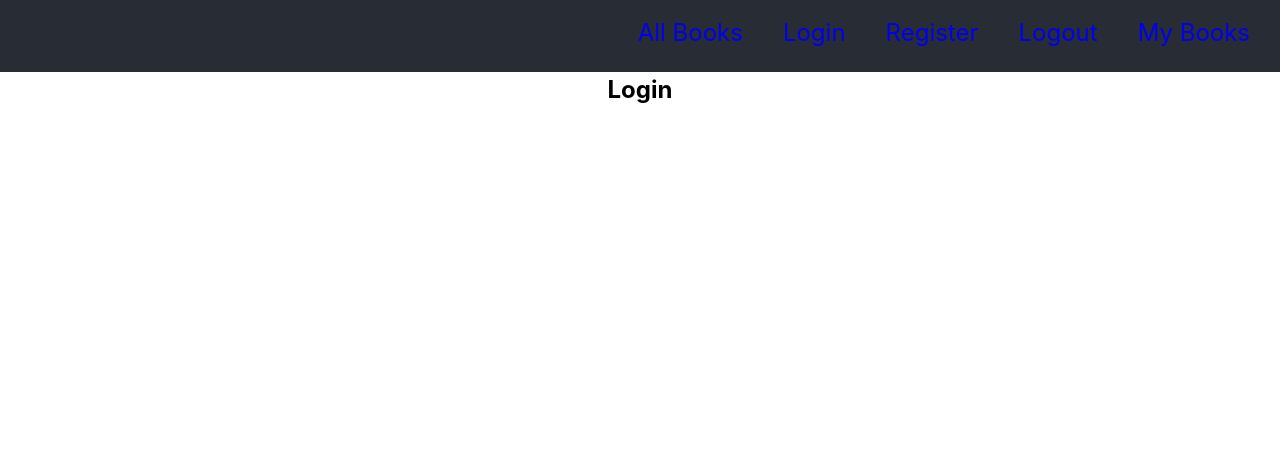
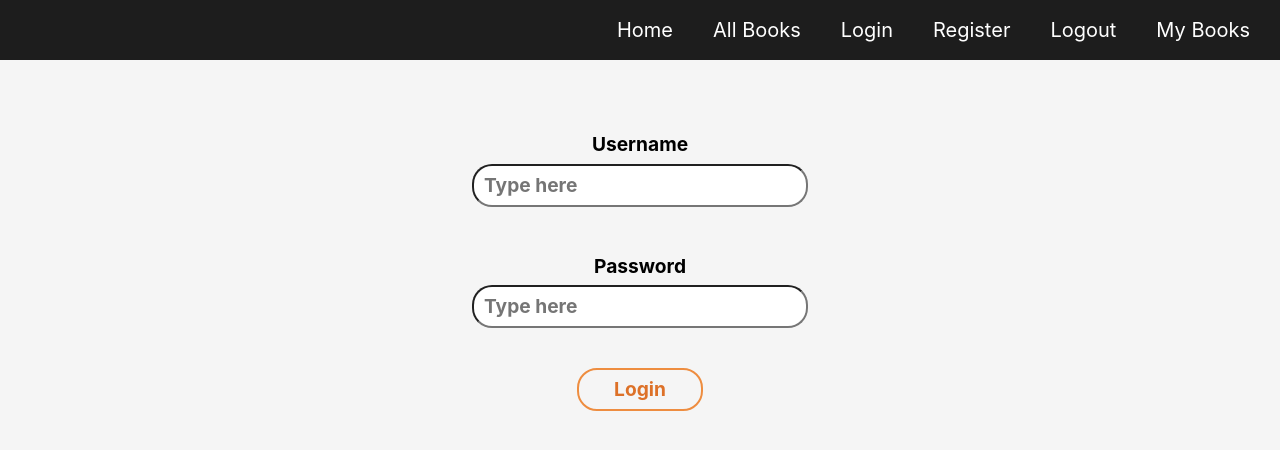
Before and after one commit to VladimirKolarov/SoftUni-Library-Project-React, a React (Create React App) app in the folder project/: page /login in a window 1280 px wide. Shown: the top 450 px of the page. Built offline with nearby package versions, Linux system fonts and the light colour scheme.

Commit message:
Login page

```diff
--- a/project/src/App.css
+++ b/project/src/App.css
@@ -1,21 +1,19 @@
+:root{
+  --white:#fff;
+  --beige:#dcdbba;
+  --light-orange:#ee8d40;
+  --dark-orange:#dd7128;
+  --black:#1d1d1d;
+  --light-beige: #f5f5f5;
+}
+
 
 .App {
   text-align: center;
 }
 
-
-
-/* .App-header {
-  background-color: #282c34;
-  min-height: 100vh;
-  display: flex;
-  flex-direction: column;
-  align-items: center;
-  justify-content: center;
-  font-size: calc(10px + 2vmin);
-  color: white;
-} */
-
-.App-link {
-  color: #61dafb;
+.App .Main{
+  height: calc(100vh - 3em) ;
+  background-color: var(--light-beige);
+  padding: 25px;
 }
--- a/project/src/App.js
+++ b/project/src/App.js
@@ -5,6 +5,7 @@ import { Routes, Route } from "react-router-dom";
 
 import { Header } from './components/Header/Header';
 import { Books } from './components/Books/Books.js';
+import { Login } from './components/Login/Login.js'
 
 
 function App() {
@@ -13,17 +14,20 @@ function App() {
 
             <Header />
 
-            <Routes>
-                <Route path="/" element={<Books/>}/>
-                <Route path="/login" element={<h2> Login</h2>}/>
-                <Route path="/Logout" element={<h2> Logout</h2>}/>
-                <Route path="/register" element={<h2> Registration Page</h2>}/>
-                <Route path="/mybooks" element={<h2> My Books</h2>}/>
-                <Route path="*" element={<h2> 404 Page Not Found</h2>}/>
+            <section className='Main'>
 
-            </Routes>
+                <Routes>
+                    <Route path="/" element={<h2>Home Page</h2>} />
+                    <Route path="/allbooks" element={<Books />} />
+                    <Route path="/login" element={<Login />} />
+                    <Route path="/Logout" element={<h2> Logout</h2>} />
+                    <Route path="/register" element={<h2> Registration Page</h2>} />
+                    <Route path="/mybooks" element={<h2> My Books</h2>} />
+                    <Route path="*" element={<h2> 404 Page Not Found</h2>} />
 
+                </Routes>
 
+            </section>
 
 
 
--- a/project/src/components/Header/Header.css
+++ b/project/src/components/Header/Header.css
@@ -1,3 +1,17 @@
+:root{
+    --white:#fff;
+    --beige:#dcdbba;
+    --light-orange:#ee8d40;
+    --dark-orange:#dd7128;
+    --black:#1d1d1d;
+  }
+
+  .App-header {
+      background-color: var(--black);
+      min-height: 2em;
+      font-size: 1.25em;
+  }
+
 .App-header > .Header-container{
     display: flex;
     justify-content: right;
@@ -12,15 +26,9 @@
 
 .App-header ul li a{
     text-decoration: none;
+    color: var(--white);
 }
 
 .App-header ul li a:hover{
-    color: bisque;
+    color: var(--beige);
 }
-
-.App-header {
-    background-color: #282c34;
-    min-height: 3em;
-    font-size: 1.5em;
-    color: white;
-}
--- a/project/src/components/Header/Header.js
+++ b/project/src/components/Header/Header.js
@@ -1,13 +1,14 @@
 import "./Header.css"
 
-import {Link} from "react-router-dom";
+import { Link } from "react-router-dom";
 
 export const Header = () => {
     return (
         <header className="App-header">
             <div className="Header-container">
                 <ul>
-                    <li><Link to="/">All Books</Link></li>
+                    <li><Link to="/">Home</Link></li>
+                    <li><Link to="/allbooks">All Books</Link></li>
                     <li><Link to="/login">Login</Link></li>
                     <li><Link to="/register">Register</Link></li>
                     <li><Link to="/logout">Logout</Link></li>
--- /dev/null
+++ b/project/src/components/Login/Login.css
@@ -0,0 +1,33 @@
+.App .Main .Login {
+    max-width: 60%;
+    border-radius: 20px;
+    margin: auto;
+
+}
+
+.App .Main .Login label, .App .Main .Login input {
+    display: block;
+    margin: auto;
+    border-radius: 20px;
+    color: var(--balck);
+    font-size: 1.2em;
+    font-weight: 700;
+    padding: 5px 10px;
+    cursor:text;
+}
+
+.App .Main .Login label{
+    margin-top: 40px;
+}
+
+.App .Main .Login button {
+    background-color: transparent;
+    color: var(--dark-orange);
+    font-size: 1.2em;
+    font-weight: 700;
+    padding: 5px 35px;
+    margin: 40px 0;
+    border-radius: 20px;
+    border: 2px solid var(--light-orange);
+    cursor: pointer;
+}
--- /dev/null
+++ b/project/src/components/Login/Login.js
@@ -0,0 +1,47 @@
+import { useState } from "react";
+import "./Login.css"
+
+export const Login = () => {
+
+    const [user, setUser] = useState({ username: "", password: "" });
+
+    const submitHandler = (e) => {
+        e.preventDefault();
+
+        console.log(`Username: ${user.username} ; Password: ${user.password}`);
+    }
+
+    return (
+        <form onSubmit={submitHandler} className="Login">
+
+            <label htmlFor="username"> Username</label>
+            <input
+                id="username"
+                type="text"
+                name="username"
+                placeholder="Type here"
+                value={user.username}
+                onChange={(e) => {
+                    setUser({ ...user, username: e.target.value })
+                }
+                }
+            />
+
+            <label htmlFor="password"> Password</label>
+            <input
+                id="password"
+                type="password"
+                name="password"
+                placeholder="Type here"
+                value={user.password}
+                onChange={(e) => {
+                    setUser({ ...user, password: e.target.value })
+                }
+                }
+            />
+
+            <button>Login</button>
+
+        </form>
+    )
+}
--- /dev/null
+++ b/project/src/services/requester.js
@@ -0,0 +1,5 @@
+
+
+export const request = ({}) => {
+
+}
--- /dev/null
+++ b/project/src/services/userService.js
@@ -0,0 +1,3 @@
+export const LoginUser = () => {
+
+}
```
Also changed, not shown: project/src/logo.svg (deleted).
